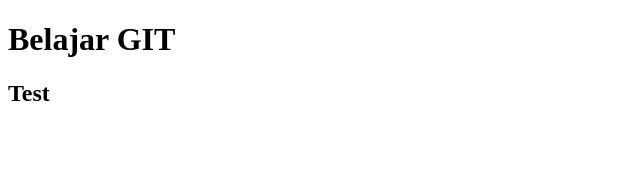
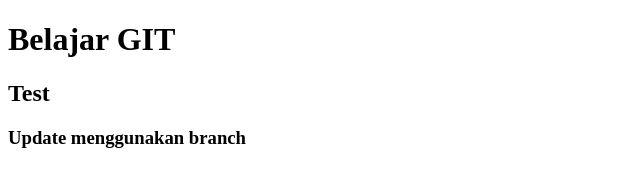
Before and after one commit to sendipradiansah/belajar-git, a plain HTML site: page index.html in a window 1280 px wide. Shown: the whole page, without its empty margins (0-640 px from the left). Drawn offline with Linux system fonts and the light colour scheme.

Commit message:
commit di branch coba_1

```diff
--- a/index.html
+++ b/index.html
@@ -9,5 +9,6 @@
 <body>
     <h1>Belajar GIT</h1>
     <h2>Test</h2>
+    <h3>Update menggunakan branch</h3>
 </body>
 </html>
```
